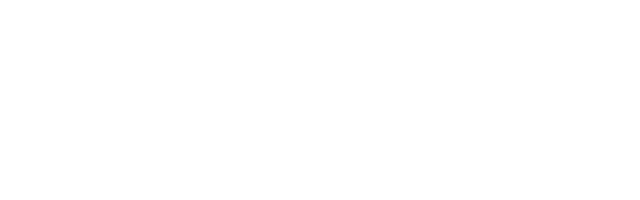
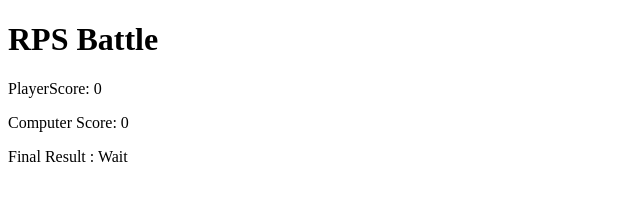
Before and after one commit to idevRavn/RPSBattle, a plain HTML site: page index.html in a window 1280 px wide. Shown: the whole page, without its empty margins (0-640 px from the left). Drawn offline with Linux system fonts and the light colour scheme.

Commit message:
Update index.html
Added title scores and winner texts

```diff
--- a/index.html
+++ b/index.html
@@ -6,6 +6,10 @@
     <title>RPS Battle</title>
   </head>
   <body>
+    <h1>RPS Battle</h1>
+    <p id="playerScore">PlayerScore: 0</p>
+    <p id="computerScore">Computer Score: 0</p>
+    <p id="gameWinner">Final Result : Wait</p>
     <script src="index.js"></script>
   </body>
 </html>
```
